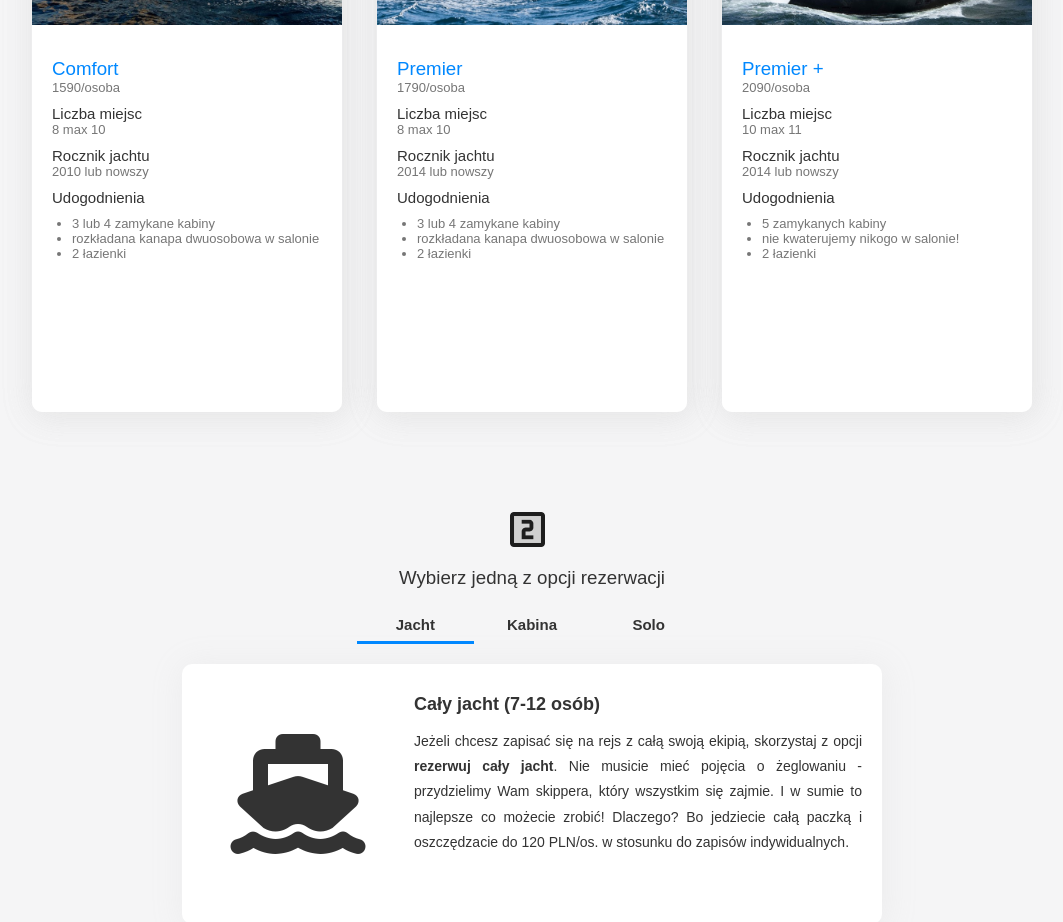
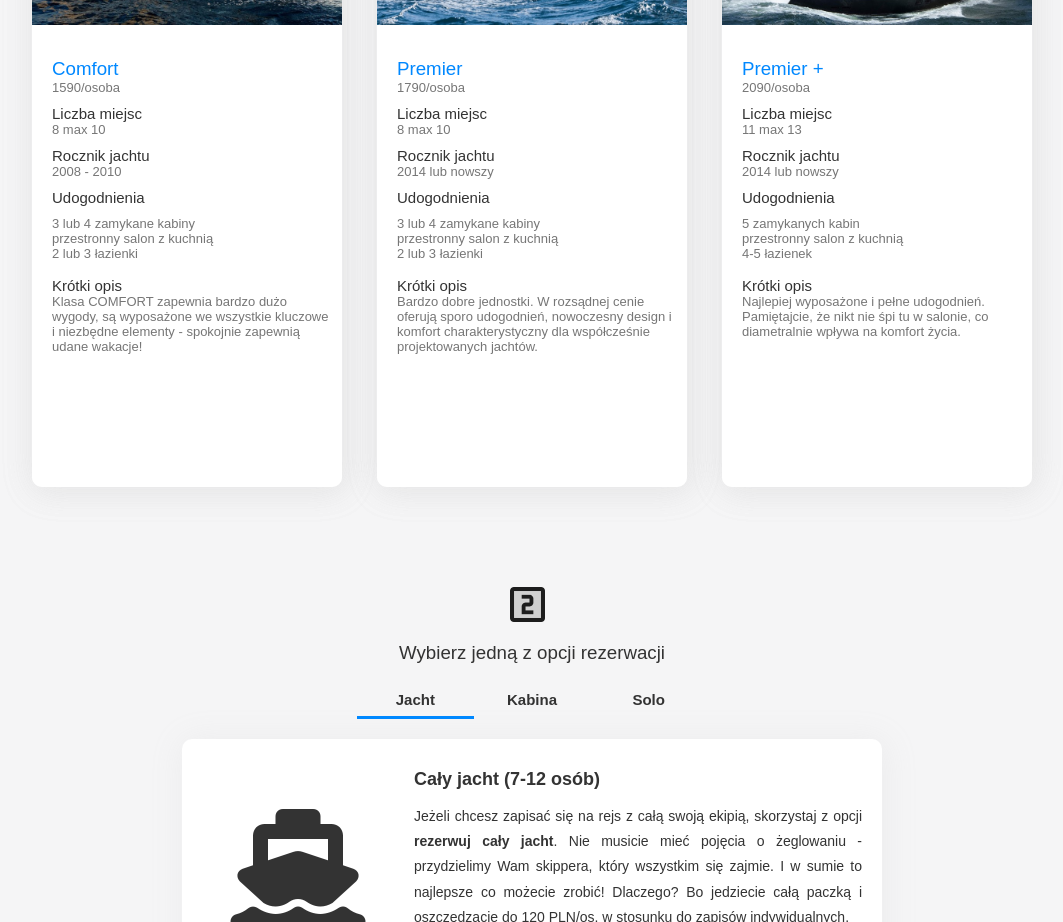
Before and after one commit to michal-adam-kozlowski/tbtoffersite, a React (Create React App) app: page / in a window 1280 px wide. Shown: the part 1840-2762 px from the top of the page, without its empty margins (108-1171 px from the left). Built offline with nearby package versions, Linux system fonts and the light colour scheme.

Commit message:
updateYachtDescription

```diff
--- a/src/YachtDescription.js
+++ b/src/YachtDescription.js
@@ -25,6 +25,9 @@ class YachtDescription extends Component {
          <li>{this.props.textComponent.amenities[1]}</li>
          <li>{this.props.textComponent.amenities[2]}</li>
          </ul>
+          <h4>Krótki opis</h4>
+         <p>{this.props.textComponent.shortInfo}</p>
+
          </div>
          </div>
          </div>)
@@ -34,3 +37,5 @@ class YachtDescription extends Component {
 
 
 export default YachtDescription;
+
+ // <li style={{fontWeight: 600}}>{this.props.textComponent.amenities[3]}</li>
--- a/src/Yachts.js
+++ b/src/Yachts.js
@@ -48,8 +48,9 @@ export default function YachtClass(props) {
     name: "Comfort",
     price: 1590,
     person: "8 max 10",
-    year: "2010 lub nowszy",
-    amenities: ["3 lub 4 zamykane kabiny", "rozkładana kanapa dwuosobowa w salonie", "2 łazienki"]
+    year: "2008 - 2010",
+    amenities: ["3 lub 4 zamykane kabiny", "przestronny salon z kuchnią", "2 lub 3 łazienki"],
+    shortInfo: ["Klasa COMFORT zapewnia bardzo dużo wygody, są wyposażone we wszystkie kluczowe i niezbędne elementy - spokojnie zapewnią udane wakacje!"]
   };
 
   const premier = {
@@ -58,16 +59,18 @@ export default function YachtClass(props) {
     price: 1790,
     person: "8 max 10",
     year: "2014 lub nowszy",
-    amenities: ["3 lub 4 zamykane kabiny", "rozkładana kanapa dwuosobowa w salonie", "2 łazienki"]
+    amenities: ["3 lub 4 zamykane kabiny", "przestronny salon z kuchnią", "2 lub 3 łazienki"],
+    shortInfo: "Bardzo dobre jednostki. W rozsądnej cenie oferują sporo udogodnień, nowoczesny design i komfort charakterystyczny dla współcześnie projektowanych jachtów."
   };
 
   const premierPlus = {
     image: require("./img/premier-plus.jpg"),
     name: "Premier +",
     price: 2090,
-    person: "10 max 11",
+    person: "11 max 13",
     year: "2014 lub nowszy",
-    amenities: ["5 zamykanych kabiny", "nie kwaterujemy nikogo w salonie!", "2 łazienki"]
+    amenities: ["5 zamykanych kabin", "przestronny salon z kuchnią", "4-5 łazienek"],
+    shortInfo: "Najlepiej wyposażone i pełne udogodnień. Pamiętajcie, że nikt nie śpi tu w salonie, co diametralnie wpływa na komfort życia."
   };
 
   const katComfort = {
@@ -76,7 +79,8 @@ export default function YachtClass(props) {
     price: "2090 PLN",
     person: "12",
     year: "2014 lub nowszy",
-    amenities: ["4 zamykane kabiny", "2 miejsca do spania w salonie", "4 łazienki"]
+    amenities: ["4 zamykane kabiny", "2 salony (zewnętrzny i wewnętrzny z kuchnią)", "4-5 łazienek", ],
+    shortInfo: "Godne zaufania, sprawdzone i praktyczne katamarany. Są wyposażone we wszystkie kluczowe i niezbędne elementy."
   };
 
   const katPremier = {
@@ -85,7 +89,8 @@ export default function YachtClass(props) {
     price: "2290 PLN",
     person: "12",
     year: "2014 lub nowszy",
-    amenities: ["4 zamykane kabiny", "rozkładana kanapa dwuosobowa w salonie", "4 łazienki", "większa powierzchnia w porównaniu do katamaranów klasy Comfort"]
+    amenities: ["4 zamykane kabiny", "2 salony (zewnętrzny i wewnętrzny z kuchnią)", "4-5 łazienek" ],
+    shortInfo: "Bardzo dobre jednostki, oferują sporo udogodnień i są znacząco większe od katamaranów COMFORT, a pływa na nich ta sama liczba osób. "
   };
 
   // const katPremierPlus = {
--- a/src/Yachts.scss
+++ b/src/Yachts.scss
@@ -20,7 +20,7 @@
 .class-box > div  {
   background-color: white;
   width: 310px;
-  height: 600px;
+  height: 675px;
   border-radius: 10px;
   box-shadow: 2px 3px 33px 3px rgba(184, 178, 184, 0.12);
 }
@@ -60,9 +60,10 @@ color: #0088ff;
 }
 
 .text-component ul {
-  padding-left: 20px;
+  padding-left: 0;
   margin-top: 10px;
   color:#0606068c;
+  list-style-type: none;
 }
 
 
```
